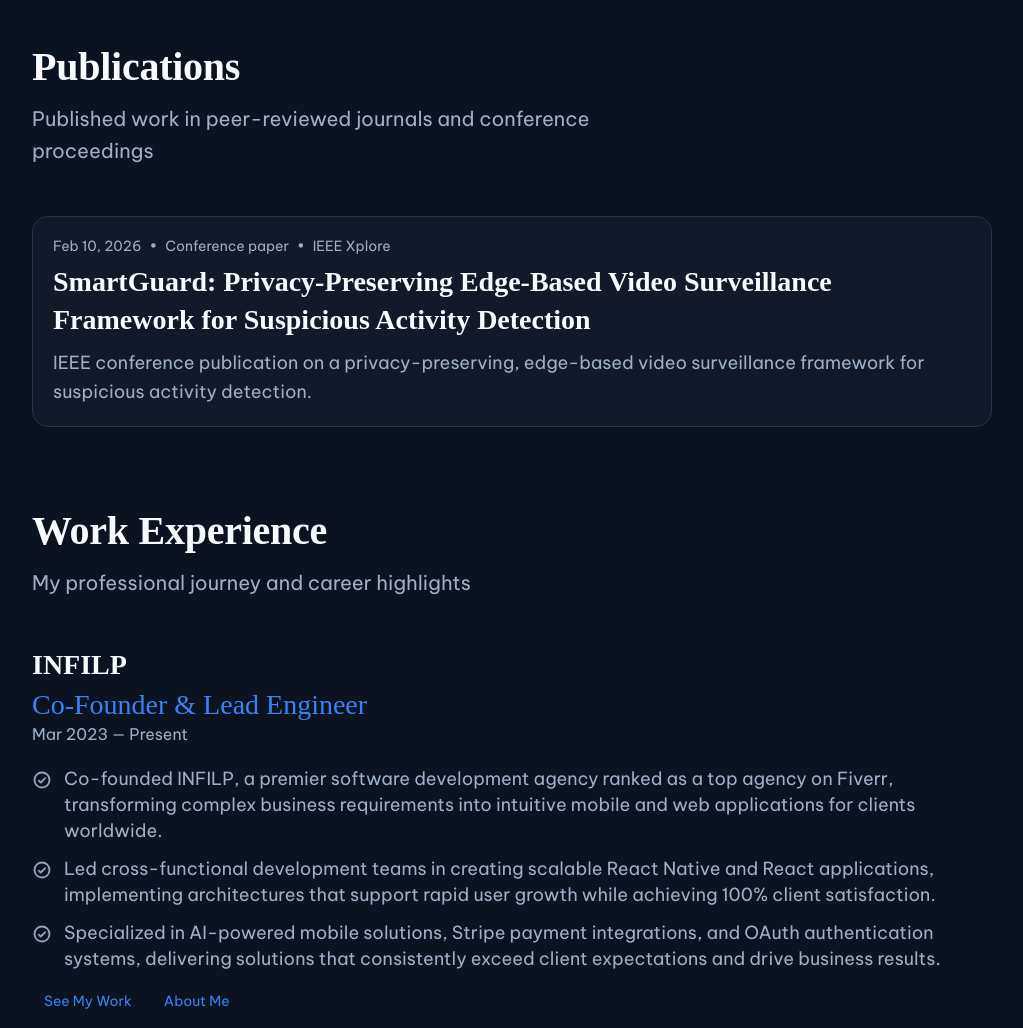
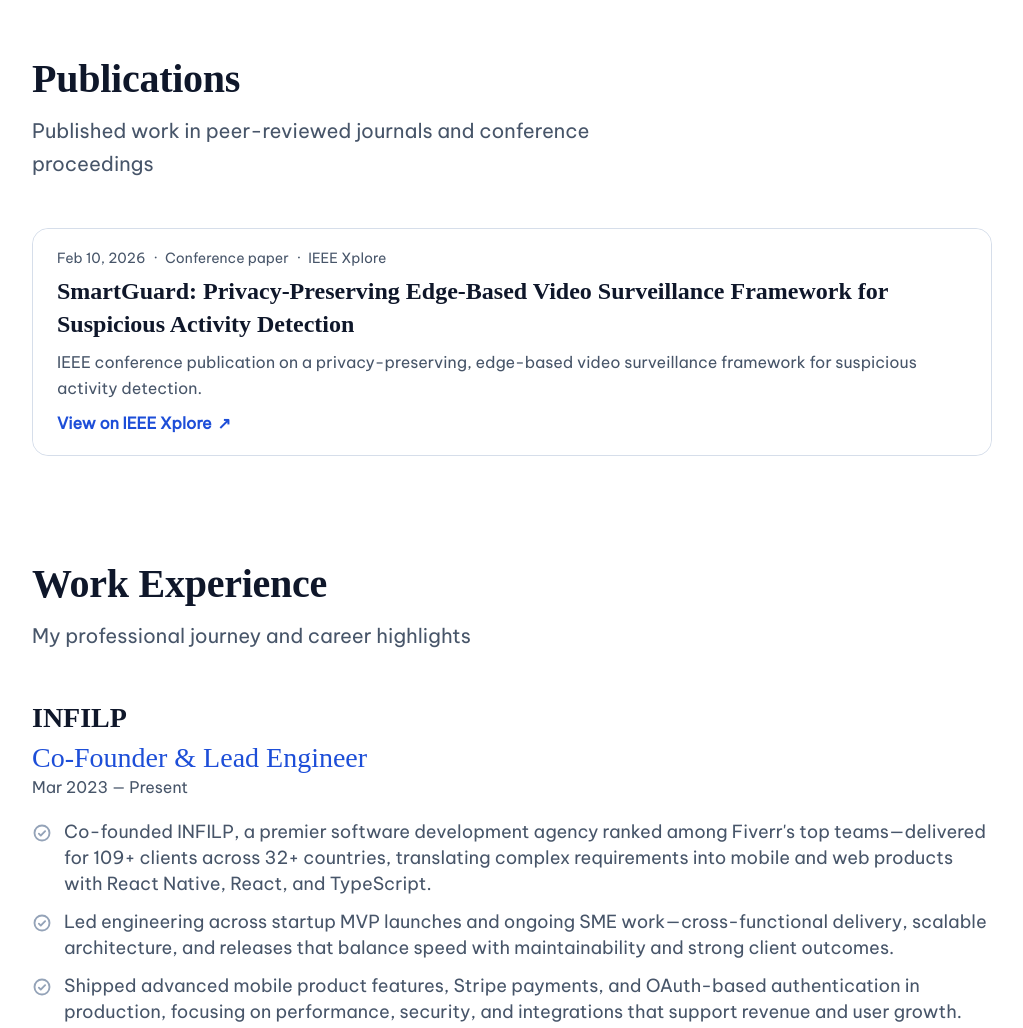
Before and after one commit to bilal1031/portfolio, an Astro site: page / in a window 1280 px wide. Shown: the part 658-1686 px from the top of the page, without its empty margins (128-1151 px from the left). Built offline with nearby package versions, Linux system fonts and the light colour scheme; Astro itself is replaced by a stand-in of ours; no server answers; a web font is replaced by a local one.

Commit message:
Update site configuration with refined descriptions, enhance Experience and Publications components for better presentation, and add new images for improved visual appeal. Adjust theme toggle functionality for consistency and clarity.

```diff
--- a/src/components/Experience.astro
+++ b/src/components/Experience.astro
@@ -22,7 +22,7 @@ const { experience } = Astro.props;
           {company}
         </h3>
         <div class="flex flex-col items-start pb-5">
-          <h4 class="mb-0.5 font-serif text-2xl font-medium text-primary">
+          <h4 class="text-primary mb-0.5 font-serif text-2xl font-medium">
             {position}
           </h4>
           <span class="text-theme-muted pb-[2px] text-sm">
@@ -40,20 +40,6 @@ const { experience } = Astro.props;
         ) : (
           <p class="text-theme-muted text-base">{summary}</p>
         )}
-        <div class="mt-4 flex flex-wrap gap-2">
-          <a
-            href="#projects"
-            class="inline-flex items-center gap-1 rounded-full bg-primary/10 px-3 py-1 text-xs font-medium text-primary transition-colors duration-200 hover:bg-primary/20"
-          >
-            See My Work
-          </a>
-          <a
-            href="#about"
-            class="inline-flex items-center gap-1 rounded-full bg-primary/10 px-3 py-1 text-xs font-medium text-primary transition-colors duration-200 hover:bg-primary/20"
-          >
-            About Me
-          </a>
-        </div>
       </div>
     ))
   }
--- a/src/components/Publications.astro
+++ b/src/components/Publications.astro
@@ -36,54 +36,99 @@ const opensNewTab = (url: string) => /^https?:\/\//i.test(url.trim());
         </p>
       </div>
     ) : (
-      <div class="space-y-3 md:space-y-4">
-        {
-          listed.map((pub) => {
-            const external = opensNewTab(pub.url);
-            return (
-              <a
-                href={pub.url.trim()}
-                target={external ? "_blank" : undefined}
-                rel={external ? "noopener noreferrer" : undefined}
-                title={
-                  external && pub.venue
-                    ? `Open on ${pub.venue} (new tab)`
-                    : external
-                      ? "Open publication (new tab)"
-                      : undefined
-                }
-                class="border-theme bg-theme-secondary group block cursor-pointer rounded-2xl border p-4 no-underline transition-colors duration-200 hover:border-primary/40 md:p-5"
-              >
-                <div class="text-theme-muted mb-2 flex flex-wrap items-center gap-2 text-xs">
-                  <time datetime={new Date(`${pub.pubDate}T12:00:00`).toISOString()}>
+      listed.map((pub, index) => {
+        const top = 72 + index * 24;
+        const external = opensNewTab(pub.url);
+        const href = pub.url.trim();
+        const ctaLabel = pub.venue
+          ? `View on ${pub.venue}`
+          : external
+            ? "View publication"
+            : "Open publication";
+        const ctaAria = pub.venue
+          ? `Open publication on ${pub.venue}${external ? " (new tab)" : ""}`
+          : external
+            ? "Open publication (new tab)"
+            : "Open publication";
+
+        return (
+          <div
+            style={`top: ${top}px;`}
+            class="group border-theme bg-theme hover:shadow-primary/10 mb-4 overflow-hidden rounded-2xl border transition-all duration-300 hover:shadow-xl md:sticky md:mb-6 md:rounded-2xl md:hover:-translate-y-0.5"
+          >
+            <div class="project-card-bg z-[1]rounded-2xl relative sm:min-h-[13rem] sm:grid-cols-2 sm:grid-rows-1 md:min-h-[14rem] md:rounded-2xl">
+              <div class="relative z-10 px-4 py-4 md:px-6 md:py-5">
+                <div class="text-theme-muted mb-2 flex flex-wrap items-center gap-x-2 gap-y-0.5 text-[11px] md:text-xs">
+                  <time
+                    datetime={new Date(`${pub.pubDate}T12:00:00`).toISOString()}
+                  >
                     {formatDate(pub.pubDate)}
                   </time>
-                  {pub.readingTime && (
+                  {pub.readingTime ? (
                     <>
-                      <span>•</span>
+                      <span aria-hidden="true">·</span>
                       <span>{pub.readingTime}</span>
                     </>
-                  )}
-                  {pub.venue && (
+                  ) : null}
+                  {pub.venue ? (
                     <>
-                      <span>•</span>
+                      <span aria-hidden="true">·</span>
                       <span class="font-medium">{pub.venue}</span>
                     </>
-                  )}
+                  ) : null}
                 </div>
-                <span class="text-theme group-hover:text-primary block font-serif text-xl font-semibold leading-snug transition-colors duration-200 md:text-2xl">
+                <h3 class="text-theme group-hover:text-primary mb-2 font-serif text-lg leading-snug font-semibold transition-colors duration-300 md:text-xl">
                   {pub.title}
-                </span>
-                {pub.description && (
-                  <p class="text-theme-muted mt-2 text-sm leading-relaxed md:text-base">
+                </h3>
+                {pub.description ? (
+                  <p class="text-theme-muted line-clamp-3 text-xs leading-relaxed md:text-sm">
                     {pub.description}
                   </p>
+                ) : null}
+                <a
+                  href={href}
+                  target={external ? "_blank" : undefined}
+                  rel={external ? "noopener noreferrer" : undefined}
+                  class="text-primary hover:text-primary-hover mt-2 inline-flex items-center gap-1.5 text-xs font-semibold md:mt-3 md:text-sm"
+                  aria-label={ctaAria}
+                >
+                  {ctaLabel} <span aria-hidden="true">↗</span>
+                </a>
+              </div>
+              {/* <div class="relative min-h-[160px] w-full min-w-0 overflow-hidden sm:min-h-0">
+                {pub.image ? (
+                  <img
+                    class="object-fit relative h-full w-full rounded-sm border-0 object-top ring-0"
+                    src={pub.image}
+                    alt={`Cover image for publication: ${pub.title}`}
+                    width="736"
+                    height="483"
+                    loading="lazy"
+                  />
+                ) : (
+                  <div
+                    class="bg-theme-secondary/80 relative flex h-[160px] w-full flex-col items-center justify-center gap-2 px-4 text-center sm:absolute sm:inset-0 sm:h-full sm:min-h-0 md:-right-6 md:pr-6"
+                    aria-hidden="true"
+                  >
+                    <div class="border-primary/40 flex h-24 w-20 items-center justify-center rounded-md border-2 border-dashed md:h-28 md:w-24">
+                      <div class="bg-primary/15 h-10 w-12 rounded-sm md:h-12 md:w-14" />
+                    </div>
+                    {pub.venue ? (
+                      <span class="text-theme-muted max-w-[12rem] font-serif text-[11px] font-medium tracking-wide uppercase md:text-xs">
+                        {pub.venue}
+                      </span>
+                    ) : (
+                      <span class="text-theme-muted font-serif text-[11px] font-medium tracking-wide uppercase md:text-xs">
+                        Publication
+                      </span>
+                    )}
+                  </div>
                 )}
-              </a>
-            );
-          })
-        }
-      </div>
+              </div> */}
+            </div>
+          </div>
+        );
+      })
     )
   }
 </Section>
--- a/src/components/ThemeToggle.astro
+++ b/src/components/ThemeToggle.astro
@@ -1,7 +1,3 @@
----
-// Theme toggle component
----
-
 <button
   type="button"
   class="theme-toggle border-theme text-theme-muted hover:text-primary hover:border-primary relative flex h-10 w-10 items-center justify-center rounded-lg border bg-transparent transition-all duration-200 focus:outline-none"
@@ -33,52 +29,3 @@
     <path d="M21 12.79A9 9 0 1 1 11.21 3 7 7 0 0 0 21 12.79z"></path>
   </svg>
 </button>
-
-<script>
-  const storageKey = "theme-preference";
-  const defaultTheme = "dark";
-
-  const getStoredTheme = (): string | null => {
-    if (typeof window === "undefined") return null;
-    return localStorage.getItem(storageKey);
-  };
-
-  const setStoredTheme = (theme: string): void => {
-    if (typeof window === "undefined") return;
-    localStorage.setItem(storageKey, theme);
-  };
-
-  const syncThemeIcons = (): void => {
-    const isDark = document.documentElement.classList.contains("dark");
-    document.querySelectorAll<HTMLElement>(".theme-toggle-sun").forEach((icon) => {
-      icon.style.display = isDark ? "block" : "none";
-    });
-    document.querySelectorAll<HTMLElement>(".theme-toggle-moon").forEach((icon) => {
-      icon.style.display = isDark ? "none" : "block";
-    });
-  };
-
-  const setTheme = (theme: string): void => {
-    document.documentElement.classList.remove("light", "dark");
-    document.documentElement.classList.add(theme);
-    document.documentElement.setAttribute("data-theme", theme);
-    setStoredTheme(theme);
-    syncThemeIcons();
-  };
-
-  const toggleTheme = (): void => {
-    const currentTheme = document.documentElement.classList.contains("dark")
-      ? "dark"
-      : "light";
-    setTheme(currentTheme === "dark" ? "light" : "dark");
-  };
-
-  const initThemeToggle = (): void => {
-    setTheme(getStoredTheme() || defaultTheme);
-    document.querySelectorAll<HTMLButtonElement>(".theme-toggle").forEach((button) => {
-      button.addEventListener("click", toggleTheme);
-    });
-  };
-
-  document.addEventListener("DOMContentLoaded", initThemeToggle);
-</script>
--- a/src/config/index.ts
+++ b/src/config/index.ts
@@ -1,10 +1,10 @@
 import type { SiteConfig, SiteContent } from "../types";
 
 export const SITE_CONFIG: SiteConfig = {
-  title: "Bilal Naeem — Co-Founder & Lead Engineer at INFILP ",
+  title: "Bilal Naeem",
   author: "Bilal Naeem",
   description:
-    "Co-Founder & Lead Engineer at INFILP, one of the Fiverr top development agency. Expert mobile app developer crafting innovative solutions with React Native, React, TypeScript, and AI-powered technologies. Delivering exceptional user experiences for clients worldwide.",
+    "Co-Founder & Lead Engineer at INFILP, one of the Fiverr top development agency. Expert mobile app developer crafting innovative solutions with React Native, React, and TypeScript. Delivering exceptional user experiences for clients worldwide.",
   lang: "en",
   siteLogo: "/bilal-small.jpeg",
   navLinks: [
@@ -23,7 +23,7 @@ export const SITE_CONFIG: SiteConfig = {
   socialImage: "/bilal-big.jpeg",
   canonicalURL: "https://bilalnaeem.infilp.com",
   theme: {
-    defaultTheme: "dark",
+    defaultTheme: "light",
     storageKey: "theme-preference",
   },
 };
@@ -41,10 +41,10 @@ export const SECTION_SUBTITLES = {
 
 export const SITE_CONTENT: SiteContent = {
   hero: {
-    name: "Bilal Naeem",
-    specialty: "Co-Founder & Lead Engineer at INFILP",
+    name: "Hi, I'm Bilal Naeem",
+    specialty: "A creative problem solver building impactful digital experiences.",
     summary:
-      "Building mobile apps that make a difference. Transforming ideas into exceptional digital experiences with React Native and AI-powered solutions.",
+      "Focused on creative problem-solving through AI, mobile apps, and modern web technologies.",
     email: "bilalnaeem166@gmail.com",
   },
   experience: [
@@ -54,9 +54,9 @@ export const SITE_CONTENT: SiteContent = {
       startDate: "Mar 2023",
       endDate: "Present",
       summary: [
-        "Co-founded INFILP, a premier software development agency ranked as a top agency on Fiverr, transforming complex business requirements into intuitive mobile and web applications for clients worldwide.",
-        "Led cross-functional development teams in creating scalable React Native and React applications, implementing architectures that support rapid user growth while achieving 100% client satisfaction.",
-        "Specialized in AI-powered mobile solutions, Stripe payment integrations, and OAuth authentication systems, delivering solutions that consistently exceed client expectations and drive business results.",
+        "Co-founded INFILP, a premier software development agency ranked among Fiverr's top teams—delivered for 109+ clients across 32+ countries, translating complex requirements into mobile and web products with React Native, React, and TypeScript.",
+        "Led engineering across startup MVP launches and ongoing SME work—cross-functional delivery, scalable architecture, and releases that balance speed with maintainability and strong client outcomes.",
+        "Shipped advanced mobile product features, Stripe payments, and OAuth-based authentication in production, focusing on performance, security, and integrations that support revenue and user growth.",
       ],
     },
     {
@@ -66,7 +66,7 @@ export const SITE_CONTENT: SiteContent = {
       endDate: "Mar 2023",
       summary: [
         "Solved complex technical challenges across diverse industries, delivering high-quality mobile applications using React Native, React, and TypeScript for fintech, healthcare, and e-commerce clients.",
-        "Built applications that handle real-time data processing and secure transactions, implementing complex features including real-time payment processing, secure authentication systems, and AI-powered user interfaces.",
+        "Built applications that handle real-time data processing and secure transactions, implementing complex features including real-time payment processing, secure authentication systems, and polished, data-rich user interfaces.",
         "Maintained perfect 100% on-time delivery record while ensuring optimal performance, code quality, and comprehensive testing protocols that consistently exceed client expectations.",
       ],
     },
@@ -91,7 +91,7 @@ export const SITE_CONTENT: SiteContent = {
     {
       name: "Heurica",
       summary:
-        "App connecting PhD candidates with research collaborators worldwide. Features project profiles, community engagement, in-app messaging, and AI content moderation.",
+        "App connecting PhD candidates with research collaborators worldwide. Features project profiles, community engagement, in-app messaging, and content moderation.",
       linkPreview: "https://www.infilp.com/portfolio/heurica",
       image:
         "https://firebasestorage.googleapis.com/v0/b/infilp.appspot.com/o/Heurica%2Fsolution.webp?alt=media&token=d3aff4a6-b6ab-4415-9e14-147598f9b39f",
@@ -124,21 +124,17 @@ export const SITE_CONTENT: SiteContent = {
   openSourceProjects: [
     {
       name: "react-native-google-places-autocomplete",
-      summary:
-        "Popular Places autocomplete for React Native—uses Google’s web APIs so you skip the heavy native Maps SDKs.",
       contribution:
-        "Collaborator on the upstream repo—optimization, modernization, and keeping the codebase maintainable for production apps.",
+        "I collaborate on the core project so apps can offer reliable address and place search. I focus on steady improvements, cleanup, and keeping the library dependable for real-world apps.",
       repository:
         "https://github.com/FaridSafi/react-native-google-places-autocomplete",
-      tags: ["React Native", "Google Places", "Open source"],
+      tags: ["React Native", "Google Places"],
       npmPackage: "react-native-google-places-autocomplete",
     },
     {
       name: "expo-insta-story",
-      summary:
-        "Instagram-style stories for Expo and React Native, with image and video support via expo-video.",
       contribution:
-        "I publish and maintain it on npm: TypeScript API, peer ranges for Expo/RN, docs, example app, and fixes from real-world use.",
+        "I publish and maintain this library so apps can show story-style posts people swipe through, with photos and videos. I ship updates, write guides, include an example app, and fix problems reported by teams using it.",
       repository: "https://github.com/bilal1031/expo-insta-story",
       tags: ["Expo", "React Native", "TypeScript"],
       npmPackage: "expo-insta-story",
@@ -154,13 +150,14 @@ export const SITE_CONTENT: SiteContent = {
       readingTime: "Conference paper",
       url: "https://ieeexplore.ieee.org/document/11433163/",
       venue: "IEEE Xplore",
+      image: "/unnamed.png",
     },
   ],
   achievements: [
     {
-      title: "Amazon Nova AI Hackathon — Winner Bonus Blog Post Prize",
+      title: "Amazon Nova Hackathon — Winner Bonus Blog Post Prize",
       description:
-        "Built Motivio, a React Native AI coach that delivers personalized daily motivation with micro-steps, adaptive coaching modes, and server-side Bedrock generation — submitted on Devpost.",
+        "Built Motivio, a React Native coaching app for personalized daily motivation with micro-steps and adaptive modes—submitted on Devpost.",
       icon: "🚀",
       year: "Mar 2026",
       type: "professional",
--- a/src/layouts/Layout.astro
+++ b/src/layouts/Layout.astro
@@ -38,13 +38,17 @@ const {
 const metaTitle = pageTitle ?? title;
 const metaDescription = pageDescription ?? description;
 const ogImgUrl = new URL(socialImage, canonicalURL).href;
+const themeDefault = theme?.defaultTheme ?? "light";
+const themeStorageKey = theme?.storageKey ?? "theme-preference";
+
+const themeToggleScript = `(function(){if(window.__themeToggleInit)return;window.__themeToggleInit=true;var storageKey=${JSON.stringify(themeStorageKey)};function setStoredTheme(theme){try{localStorage.setItem(storageKey,theme)}catch(e){}}function syncThemeIcons(){var isDark=document.documentElement.classList.contains("dark");document.querySelectorAll(".theme-toggle-sun").forEach(function(icon){icon.classList.toggle("hidden",!isDark)});document.querySelectorAll(".theme-toggle-moon").forEach(function(icon){icon.classList.toggle("hidden",isDark)})}function setTheme(theme){document.documentElement.classList.remove("light","dark");document.documentElement.classList.add(theme);document.documentElement.setAttribute("data-theme",theme);setStoredTheme(theme);syncThemeIcons()}function toggleTheme(){var cur=document.documentElement.classList.contains("dark")?"dark":"light";setTheme(cur==="dark"?"light":"dark")}syncThemeIcons();document.querySelectorAll(".theme-toggle").forEach(function(btn){btn.addEventListener("click",toggleTheme)})})()`;
 ---
 
 <!doctype html>
 <html
   lang={lang}
-  class="scroll-pt-16 scroll-smooth"
-  data-theme={theme?.defaultTheme || "dark"}
+  class:list={["scroll-pt-16 scroll-smooth", themeDefault]}
+  data-theme={themeDefault}
   style="scroll-behavior: smooth;"
 >
   <head>
@@ -133,31 +137,10 @@ const ogImgUrl = new URL(socialImage, canonicalURL).href;
     <link rel="preconnect" href="https://firebasestorage.googleapis.com" />
 
     <!-- Theme initialization script (prevents flash of wrong theme) -->
-    <script is:inline>
-      (function () {
-        const storageKey = `${"theme-preference"}`;
-        const defaultTheme = `${"dark"}`;
-
-        function getStoredTheme() {
-          try {
-            return localStorage.getItem(storageKey);
-          } catch (e) {
-            return null;
-          }
-        }
-
-        function setTheme(theme) {
-          document.documentElement.classList.remove("light", "dark");
-          document.documentElement.classList.add(theme);
-          document.documentElement.setAttribute("data-theme", theme);
-        }
-
-        // Apply theme immediately to prevent flash
-        const storedTheme = getStoredTheme();
-        const themeToApply = storedTheme || defaultTheme;
-        setTheme(themeToApply);
-      })();
-    </script>
+    <script
+      is:inline
+      set:html={`(function(){var storageKey=${JSON.stringify(themeStorageKey)};var defaultTheme=${JSON.stringify(themeDefault)};function getStoredTheme(){try{return localStorage.getItem(storageKey)}catch(e){return null}}function setTheme(theme){document.documentElement.classList.remove("light","dark");document.documentElement.classList.add(theme);document.documentElement.setAttribute("data-theme",theme)}var storedTheme=getStoredTheme();setTheme(storedTheme||defaultTheme)})()`}
+    />
 
     <!-- JSON-LD Structured Data -->
     <script type="application/ld+json" is:inline>
@@ -168,7 +151,7 @@ const ogImgUrl = new URL(socialImage, canonicalURL).href;
         "givenName": "Bilal",
         "familyName": "Naeem",
         "jobTitle": "Co-Founder & Team Lead at INFILP",
-        "description": "Expert mobile app developer and software engineer specializing in React Native, React, TypeScript, and AI-powered solutions. Leading a top 0.1% Fiverr development agency with 50+ successful global projects.",
+        "description": "Expert mobile app developer and software engineer specializing in React Native, React, and TypeScript. Leading a top 0.1% Fiverr development agency with 50+ successful global projects.",
         "url": "https://bilalnaeem.infilp.com",
         "image": "https://bilalnaeem.infilp.combilal-big.jpeg",
         "email": "bilalnaeem166@gmail.com",
@@ -187,8 +170,6 @@ const ogImgUrl = new URL(socialImage, canonicalURL).href;
           "Cross-platform Development",
           "Full Stack Development",
           "Node.js Backend Development",
-          "AI Integration",
-          "Machine Learning",
           "Stripe Payment Integration",
           "OAuth Authentication",
           "Fintech Applications",
@@ -230,8 +211,6 @@ const ogImgUrl = new URL(socialImage, canonicalURL).href;
             "Cross-platform Development",
             "Node.js",
             "Full Stack Development",
-            "AI Integration",
-            "Machine Learning",
             "Stripe Integration",
             "OAuth Authentication"
           ]
@@ -245,5 +224,7 @@ const ogImgUrl = new URL(socialImage, canonicalURL).href;
       <slot />
     </main>
     <Footer socialLinks={socialLinks} />
+
+    <script is:inline set:html={themeToggleScript} />
   </body>
 </html>
--- a/src/types/index.ts
+++ b/src/types/index.ts
@@ -22,13 +22,13 @@ export interface PublicationProps {
   url: string;
   /** Optional label in the meta row (e.g. IEEE Xplore) */
   venue?: string;
+  /** Optional cover image (same role as project cards) */
+  image?: string;
 }
 
 export interface OpenSourceProjectProps {
   name: string;
-  /** What the library or repo is for (one short paragraph). */
-  summary: string;
-  /** Your role: features shipped, refactors, maintenance, etc. */
+  /** One concise line: what the project is and your contribution. */
   contribution: string;
   repository: string;
   homepage?: string;
```
Also changed, not shown: src/components/OpenSource.astro (+11 -12 lines), public/manifest.json, public/smart-guard.jpeg (added), 2 other files.
